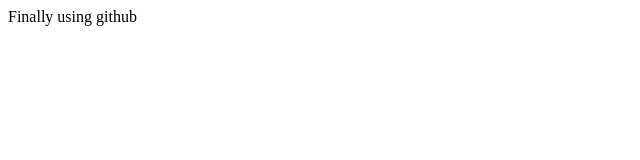
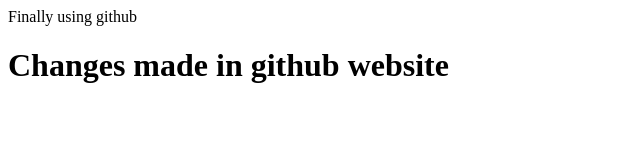
Before and after one commit to mjweather/gitWeb, a plain HTML site: page index.html in a window 1280 px wide. Shown: the whole page, without its empty margins (0-640 px from the left). Drawn offline with Linux system fonts and the light colour scheme.

Commit message:
Update index.html

```diff
--- a/index.html
+++ b/index.html
@@ -7,5 +7,6 @@
 </head>
 <body>
     Finally using github
+    <h1>Changes made in github website</h1>
 </body>
 </html>
```
